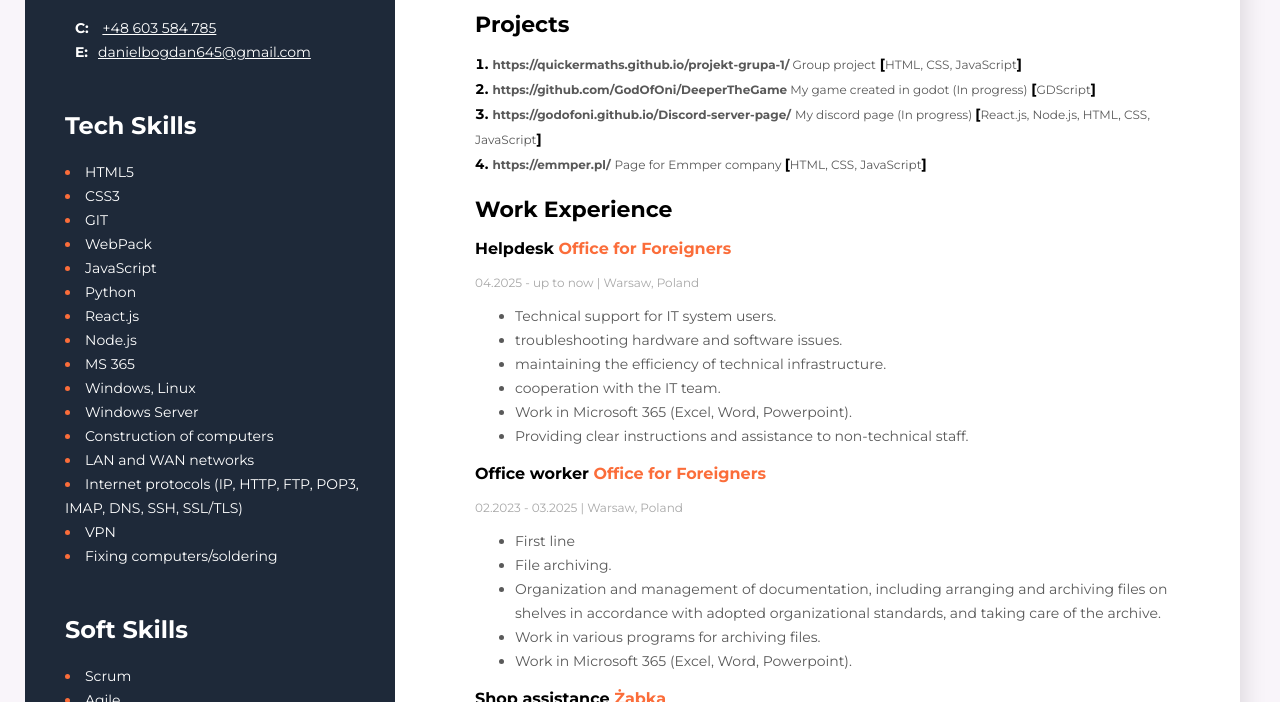
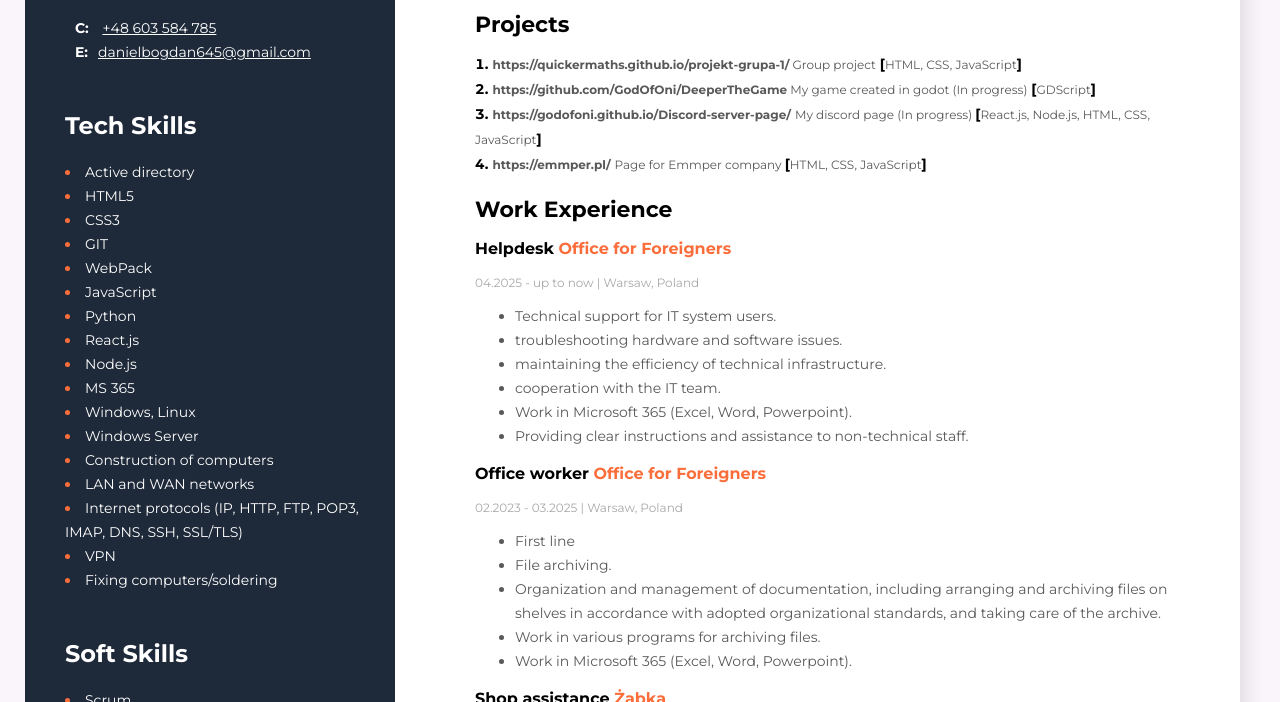
Before and after one commit to GodOfOni/Daniel-Bogdan-CV, a plain HTML site: page index.html in a window 1280 px wide. Shown: the part 398-1100 px from the top of the page. Drawn offline with Linux system fonts and the light colour scheme.

Commit message:
Update index.html

```diff
--- a/index.html
+++ b/index.html
@@ -167,6 +167,7 @@
                 <h2 class="header-secondary">Tech Skills</h2>
                 <p>
                     <ul class="list-secondary" >
+                        <li><span class="list-secondary-item">Active directory</li>
                         <li><span class="list-secondary-item">HTML5</li>
                         <li><span class="list-secondary-item">CSS3</span></li>
                         <li> <span class="list-secondary-item">GIT</span></li>
```
